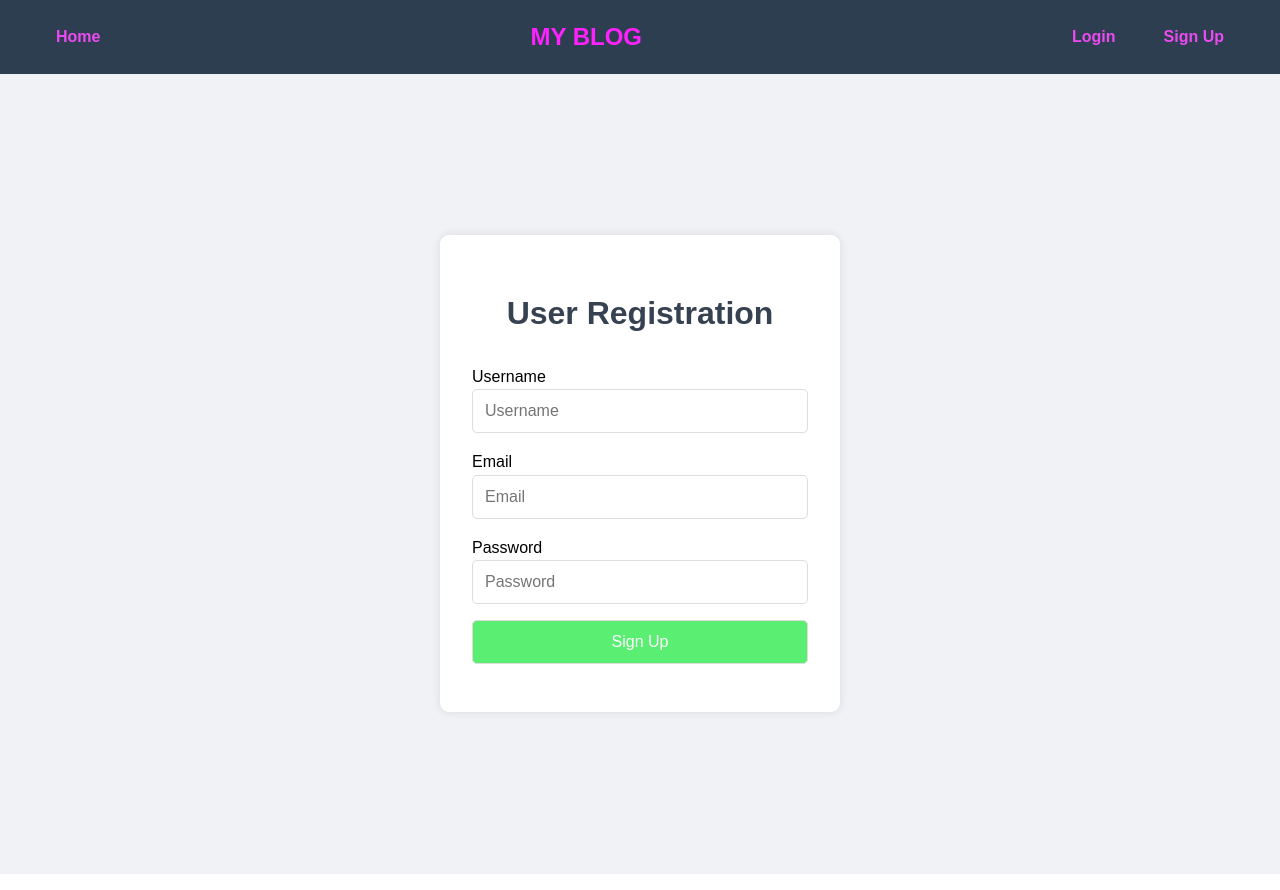
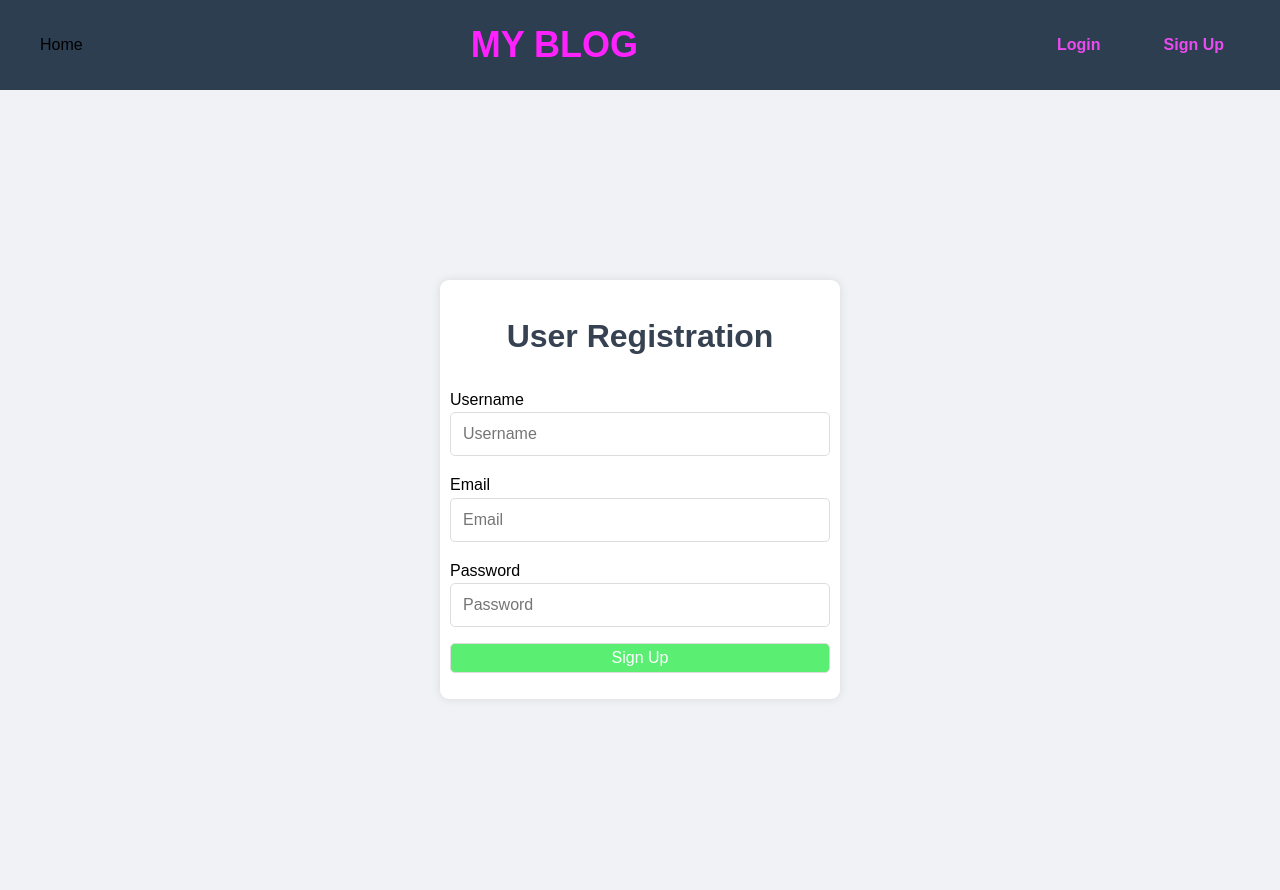
Before and after one commit to Wairioko/myblog-frontend, a React (Create React App) app: page /signup in a window 1280 px wide. Built offline with nearby package versions, Linux system fonts and the light colour scheme.

Commit message:
css update for nav menu

```diff
--- a/src/index.css
+++ b/src/index.css
@@ -3,6 +3,8 @@
   box-sizing: border-box;
   text-decoration: none;
   color: black;
+  width: auto;
+  height: auto;
 }
 
 body {
@@ -11,6 +13,8 @@ body {
   line-height: 1.6;
   text-decoration: none;
   color: black;
+  width: auto;
+  height: auto;
 }
 
 /* Navigation */
@@ -40,7 +44,8 @@ nav {
   flex-grow: 1;
   justify-content: center;
   text-decoration: none;
-
+  margin: 0;
+  font-size: 1.5rem;
 }
 
 nav h1 {
@@ -52,11 +57,15 @@ nav h1 {
 }
 
 .nav-right ul {
-  list-style-type: none;
+  list-style: none;
   margin: 0;
   padding: 0;
   display: flex;
   gap: 1rem;
+}
+
+.nav-right li {
+  margin-left: 15px;
 }
 
 
@@ -79,26 +88,6 @@ nav h1 {
   color: #ffffff; /* Ensure text is still visible */
 }
 
-.nav-left a, /* In case they are links styled as buttons */
-.nav-left button {
-  color: #ec4af1; /* Original text color */
-  border: none;
-  text-decoration: none;
-  padding: 0.5rem 1rem;
-  border-radius: 4px;
-  cursor: pointer;
-  transition: background-color 0.3s ease;
-  font-weight: bold;
-}
-
-/* Hover state */
-.nav-left a:hover,
-.nav- button:hover {
-  background-color: #92e1f5; /* New hover color */
-  color: #ffffff; /* Ensure text is still visible */
-}
-
-
 .nav-toggle {
   display: none;
   background: none;
@@ -120,7 +109,7 @@ nav h1 {
 
 .login-form, .signup-form {
   background-color: white;
-  padding: 2rem;
+  padding: 10px;
   border-radius: 9px;
   box-shadow: 0 0 10px rgba(0, 0, 0, 0.1);
   width: 100%;
@@ -146,6 +135,7 @@ nav h1 {
 .login-form input[type="submit"],
 .signup-form input[type="submit"] {
   background-color: #5aee73;
+  padding: 5px;
   color: white;
   cursor: pointer;
   transition: background-color 0.3s ease;
@@ -153,13 +143,13 @@ nav h1 {
 
 /* Blog creation and update forms */
 .create-blog, .update-blog {
-  padding: 1rem;
+  padding: 10px;
   background-color: #f0f2f5;
 }
 
 .create-blog-form, .update-blog-form {
   background-color: white;
-  padding: 2rem;
+  padding: 1rem;
   border-radius: 10px;
   box-shadow: 0 0 10px rgba(0, 0, 0, 0.1);
   max-width: 600px;
@@ -280,7 +270,14 @@ nav h1 {
 
   .nav-right {
     display: none;
-  }
+    flex-direction: column;
+    width: 100%;
+    background-color: #333;
+    position: absolute;
+    top: 100%;
+    left: 0;
+    padding: 15px;
+}
 
   .nav-right.active {
     display: flex;
@@ -288,7 +285,11 @@ nav h1 {
 
   .nav-right ul {
     flex-direction: column;
-    align-items: center;
+    align-items: flex-start;
+  }
+
+  .nav-right li {
+    margin: 10px 0;
   }
 
   .nav-toggle {
```
